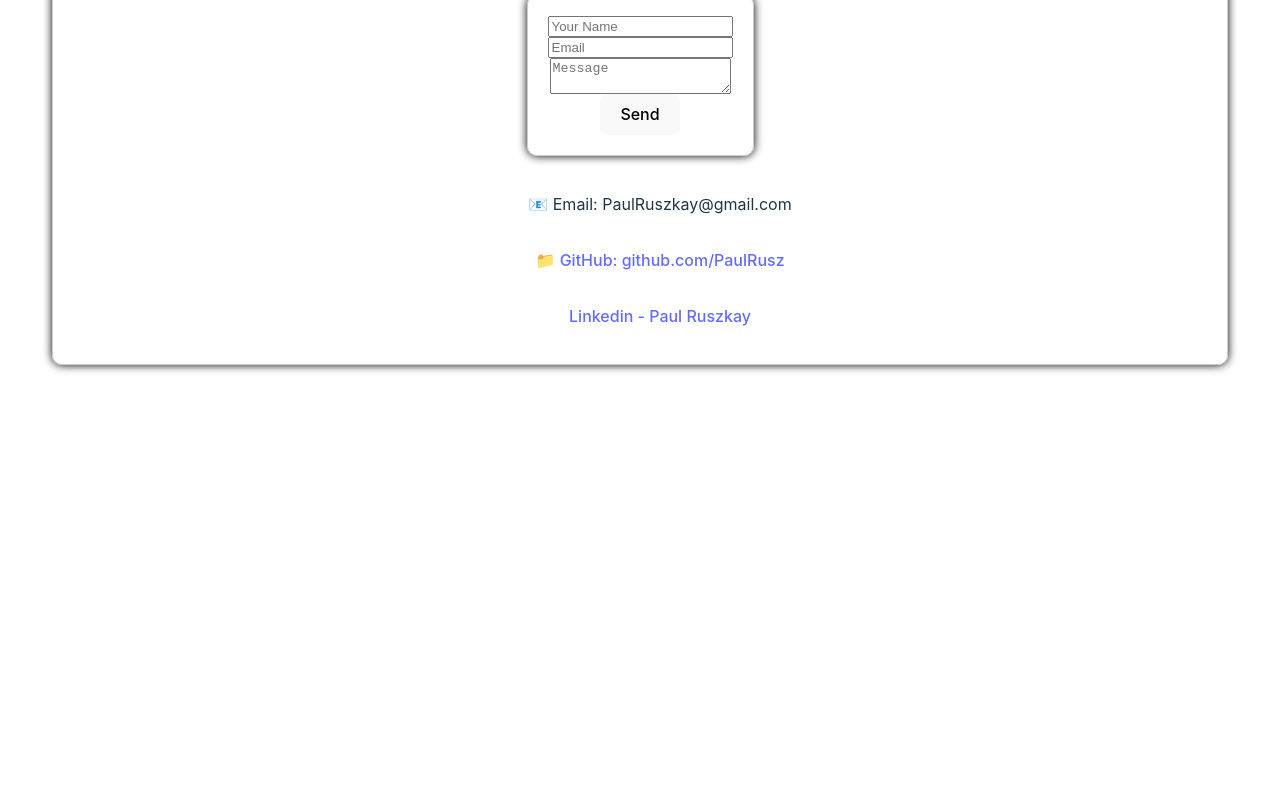
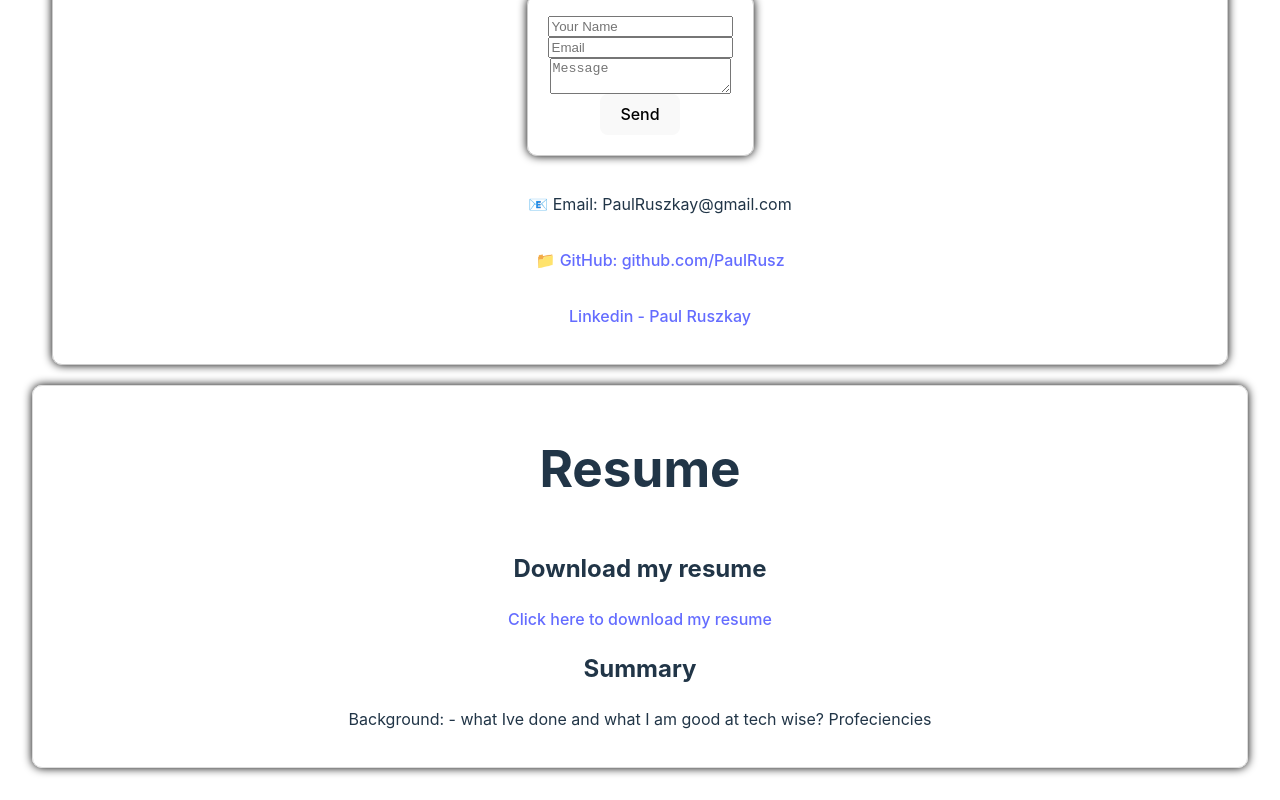
Before and after one commit to PaulRusz/PaulRsPortfolio, a React (Vite) app: page / in a window 1280 px wide. Shown: the part 843-1643 px from the top of the page. Before the commit the page ends 1260 px from the top, so only its background shows below. Built offline with nearby package versions, Linux system fonts and the light colour scheme.

Commit message:
added Resume

```diff
--- a/src/componets/Resume.jsx
+++ b/src/componets/Resume.jsx
@@ -3,6 +3,21 @@ import '../styles/Resume.css';
 
 function Resume() {
 
+    return (
+        <div className="resume-container">
+            <h1>Resume</h1>
+            <div className="resume-content">
+                <h2>Download my resume</h2>
+                <a href="https://drive.google.com/file/d/1B4pP-tSPWAWygiHZH3iD19f2UidwRtTx/view?usp=drive_link"
+                 download="Resume.pdf">Click here to download my resume</a>
+                <h2>Summary</h2>
+                <p>
+                    Background:
+                    - what Ive done and what I am good at tech wise? Profeciencies
+                </p>
+            </div>
+        </div>
+    )
 }
 
 export default Resume;
--- a/src/styles/Resume.css
+++ b/src/styles/Resume.css
@@ -0,0 +1,11 @@
+
+.resume-container {
+    display: flex;
+    flex-direction: column;
+    align-items: center;
+    padding: 20px;
+    border: 1px solid #ddd;
+    border-radius: 10px;
+    box-shadow: 0 0 10px rgba(0, 0, 0)
+
+}
```
